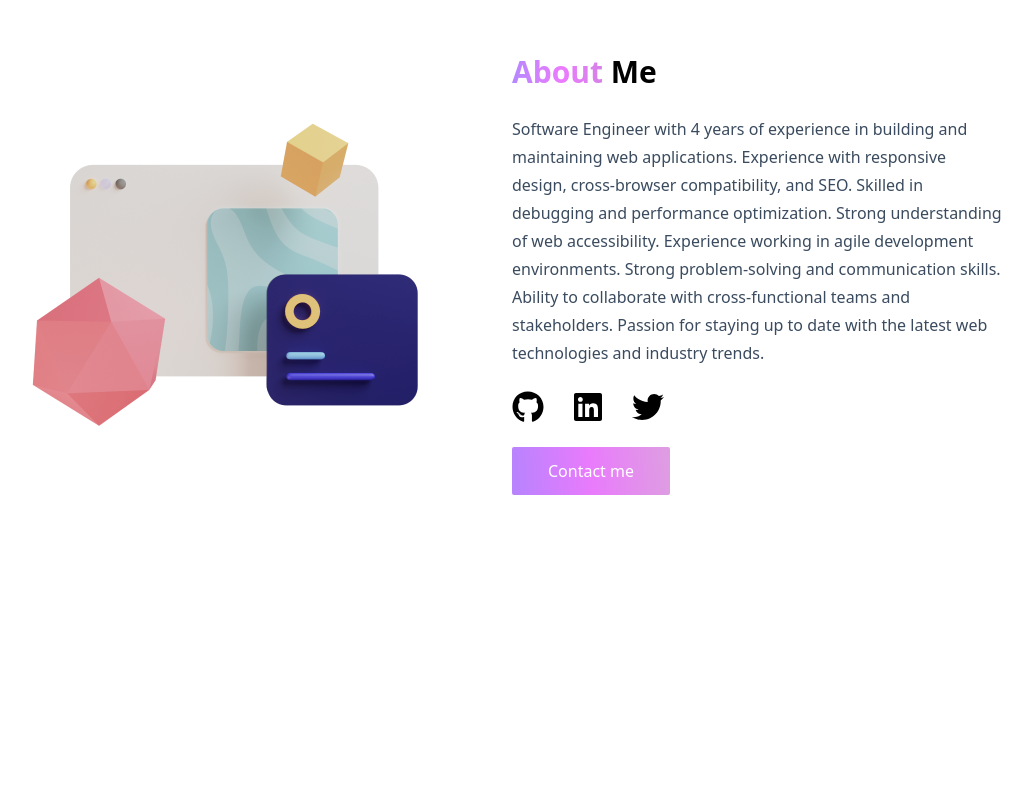
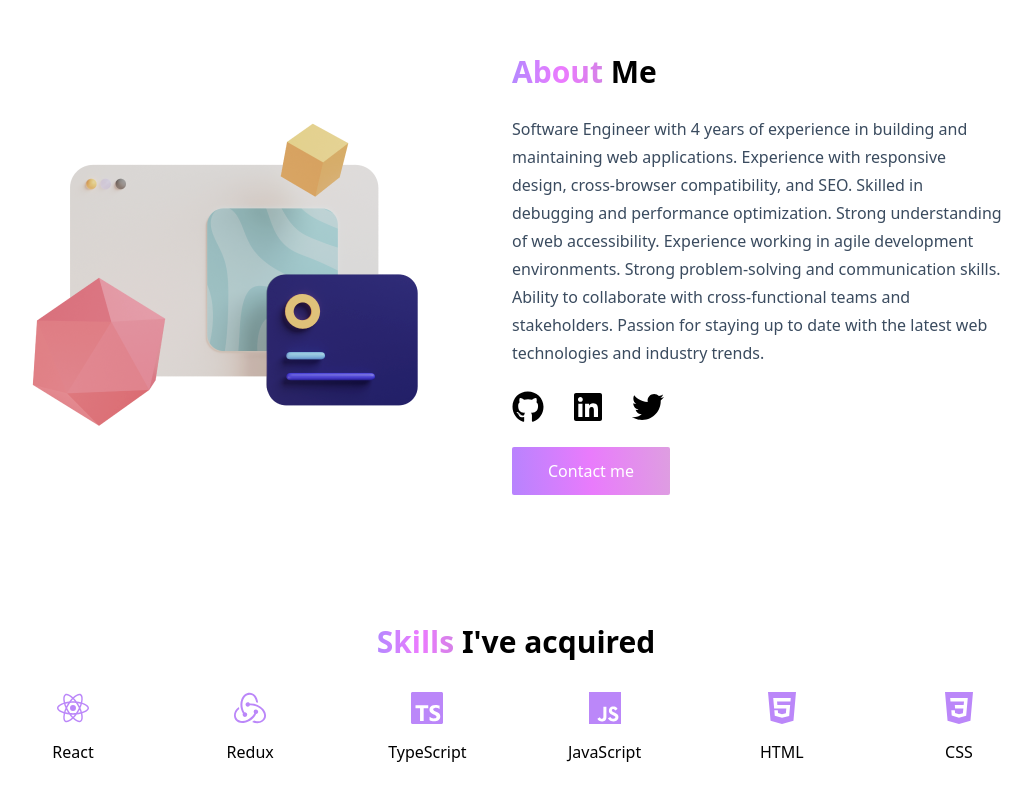
Before and after one commit to JoaoJesus94/joao-jesus, a Next.js app: page / in a window 1280 px wide. Shown: the part 538-1338 px from the top of the page, without its empty margins (124-1156 px from the left). Before the commit the page ends 1193 px from the top, so only its background shows below. Built offline with nearby package versions, Linux system fonts and the light colour scheme; no server answers.

Commit message:
add skills section

```diff
--- a/src/app/page.tsx
+++ b/src/app/page.tsx
@@ -3,6 +3,7 @@ import Image from 'next/image'
 import backShapes from '@/public/backShapes.png'
 import { Intro } from '@/components/Intro'
 import { AboutMe } from '@/components/AboutMe'
+import { SkillList } from '@/components/SkillList'
 
 export default function Home() {
   return (
@@ -15,6 +16,7 @@ export default function Home() {
       />
       <Intro />
       <AboutMe />
+      <SkillList />
     </main>
   )
 }
--- /dev/null
+++ b/src/components/Skill.tsx
@@ -0,0 +1,34 @@
+import {
+  SiCss3,
+  SiGit,
+  SiHtml5,
+  SiJavascript,
+  SiReact,
+  SiRedux,
+  SiTypescript,
+} from 'react-icons/si'
+
+const SKILL_ICON_MAPPER = {
+  css: SiCss3,
+  git: SiGit,
+  html: SiHtml5,
+  javascript: SiJavascript,
+  react: SiReact,
+  redux: SiRedux,
+  typescript: SiTypescript,
+}
+
+interface ISkill {
+  skill: TSkill
+}
+
+export function Skill({ skill }: ISkill) {
+  const Icon = SKILL_ICON_MAPPER[skill.toLowerCase() as Lowercase<ISkill['skill']>]
+
+  return (
+    <div className='flex flex-col justify-center items-center gap-4'>
+      <Icon size={32} className='fill-skill dark:fill-skill-dark' />
+      <p>{skill}</p>
+    </div>
+  )
+}
--- /dev/null
+++ b/src/components/SkillList.tsx
@@ -0,0 +1,19 @@
+import { Skill } from '@/components/Skill'
+
+export const skills = ['React', 'Redux', 'TypeScript', 'JavaScript', 'HTML', 'CSS'] as const
+
+export function SkillList() {
+  return (
+    <section className='md:text-center'>
+      <h2 className='font-heading text-3xl leading-tight font-semibold'>
+        <span className='gradient-heading dark:gradient-heading-dark'>Skills </span>
+        <span className='text-black dark:text-white'>I&apos;ve acquired</span>
+      </h2>
+      <div className='grid  grid-cols-[repeat(auto-fit,90px)] justify-between gap-y-8 gap-6 pt-8'>
+        {skills.map(skill => (
+          <Skill key={skill} skill={skill} />
+        ))}
+      </div>
+    </section>
+  )
+}
--- /dev/null
+++ b/src/types/Skill.d.ts
@@ -0,0 +1 @@
+type TSkill = typeof import('@/components/SkillList').skills[number]
```
